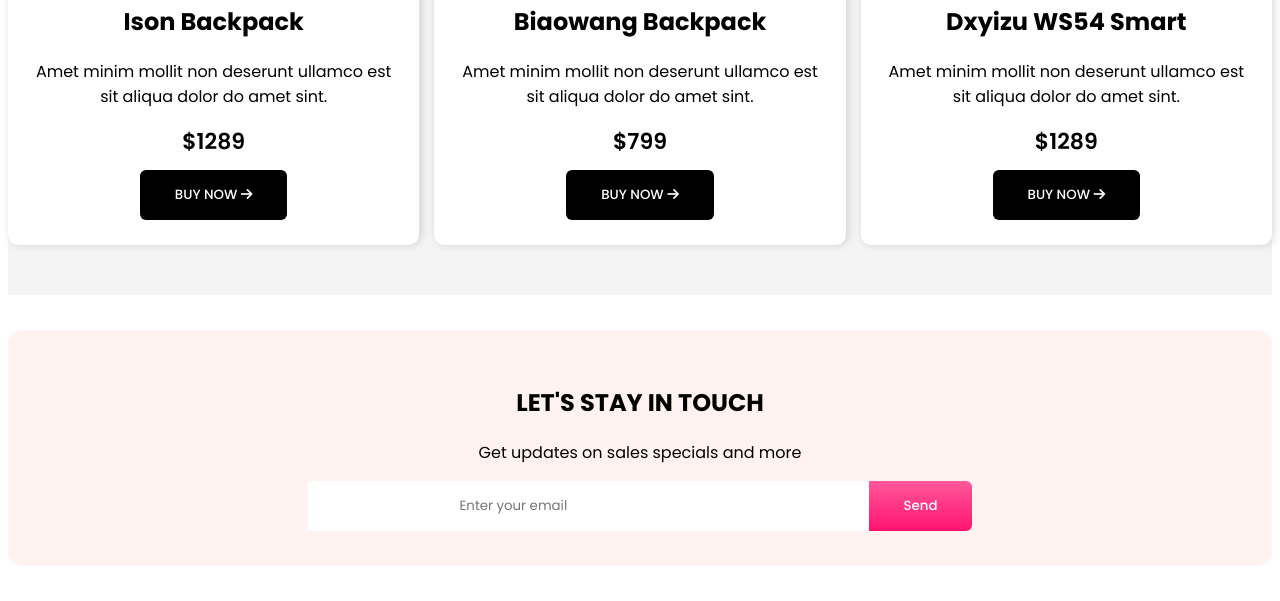
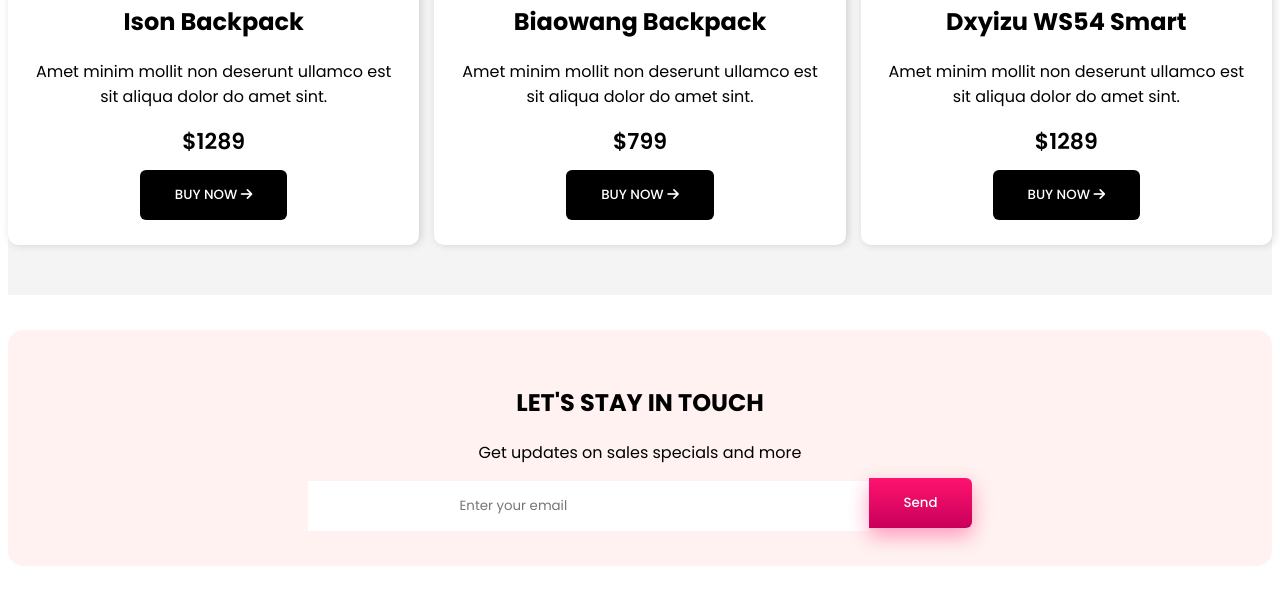
Before and after one commit to hoqueeprobal/panda-commerce, a plain HTML site: page index.html in a window 1280 px wide. In both pictures the pointer is over the button "Send". Shown: the part 2116-2717 px from the top of the page. Drawn offline with Linux system fonts and the light colour scheme.

Commit message:
Hover Effect on Send Button

```diff
--- a/styles/style.css
+++ b/styles/style.css
@@ -265,3 +265,17 @@ nav {
   border-top-left-radius: 0;
   border-bottom-left-radius: 0;
 }
+
+.contact-inp-btn-parent .panda-btn {
+  transition: background 0.3s ease, transform 0.3s ease, box-shadow 0.3s ease;
+}
+
+.contact-inp-btn-parent .panda-btn:hover {
+  background: linear-gradient(
+    180deg,
+    rgb(255, 19, 111),
+    rgb(200, 0, 90)
+  );
+  transform: translateY(-3px);
+  box-shadow: 0 8px 20px rgba(255, 19, 111, 0.4);
+}
```
